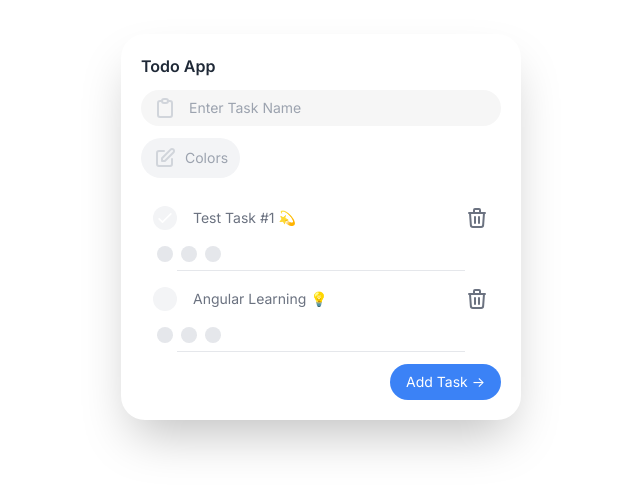
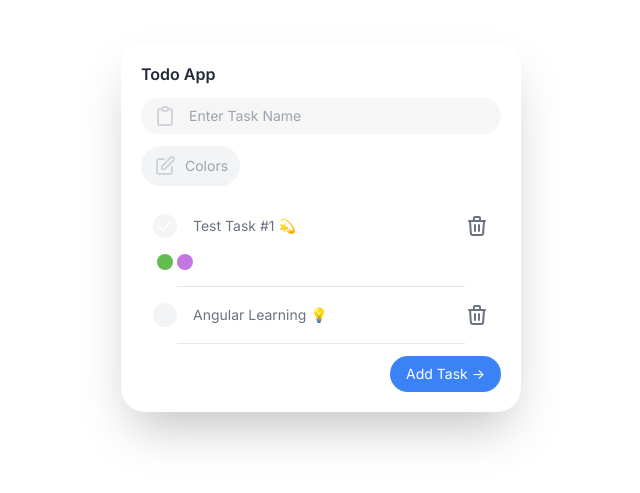
Before and after one commit to josuemartinezz/todo_angular, an Angular app: page / in a window 1280 px wide. Shown: the part 173-666 px from the top of the page, without its empty margins (319-959 px from the left). Built offline with nearby package versions, Linux system fonts and the light colour scheme.

Commit message:
✅ Task with colors

```diff
--- a/src/app/app.component.ts
+++ b/src/app/app.component.ts
@@ -15,7 +15,7 @@ export class AppComponent {
   // Variables
   task: string = '';
   tasks = [
-    { id: 1, task: 'Test Task #1 💫', done: true, colors: [] },
+    { id: 1, task: 'Test Task #1 💫', done: true, colors: ['61BD4F', 'C377E0'] },
     { id: 2, task: 'Angular Learning 💡', done: false, colors: [] }
   ];
 
@@ -30,9 +30,10 @@ export class AppComponent {
       id: this.tasks.length + 1,
       task: this.task,
       done,
-      colors: []
+      colors: this.getColors
     })
     this.task = '';
+    this.colors = this.colors.map(color => ({...color, selected: false}));
   }
 
   /**
@@ -53,6 +54,9 @@ export class AppComponent {
   /* End of Task Logic 👌 */
 
   /* Colors logic */
+  get getColors() {
+    return this.colors.map((color: Colors) => color.selected ? color.html : '').filter(Boolean);
+  }
   isShowColors?: boolean = false;
   colors: Colors[] = [
     { html: '61BD4F', selected: false },
--- a/src/app/task-list/task-list.component.html
+++ b/src/app/task-list/task-list.component.html
@@ -44,10 +44,15 @@
       />
     </svg>
   </div>
-  <div class="px-4 flex gap-2">
-    <div class="h-4 aspect-square rounded-full bg-gray-200"></div>
-    <div class="h-4 aspect-square rounded-full bg-gray-200"></div>
-    <div class="h-4 aspect-square rounded-full bg-gray-200"></div>
+  <div class="px-4 flex gap-1" *ngIf="task.colors.length">
+    <div
+      *ngFor="let color of task.colors"
+      [style]="'background-color: #' + color"
+      class="h-4 aspect-square rounded-full bg-gray-200"
+    ></div>
   </div>
-  <div class="border-b-[1px] w-[80%] mx-auto mt-2"></div>
+  <div
+    [ngClass]="task.colors.length ? 'mt-4' : ''"
+    class="border-b-[1px] w-[80%] mx-auto"
+  ></div>
 </div>
```
